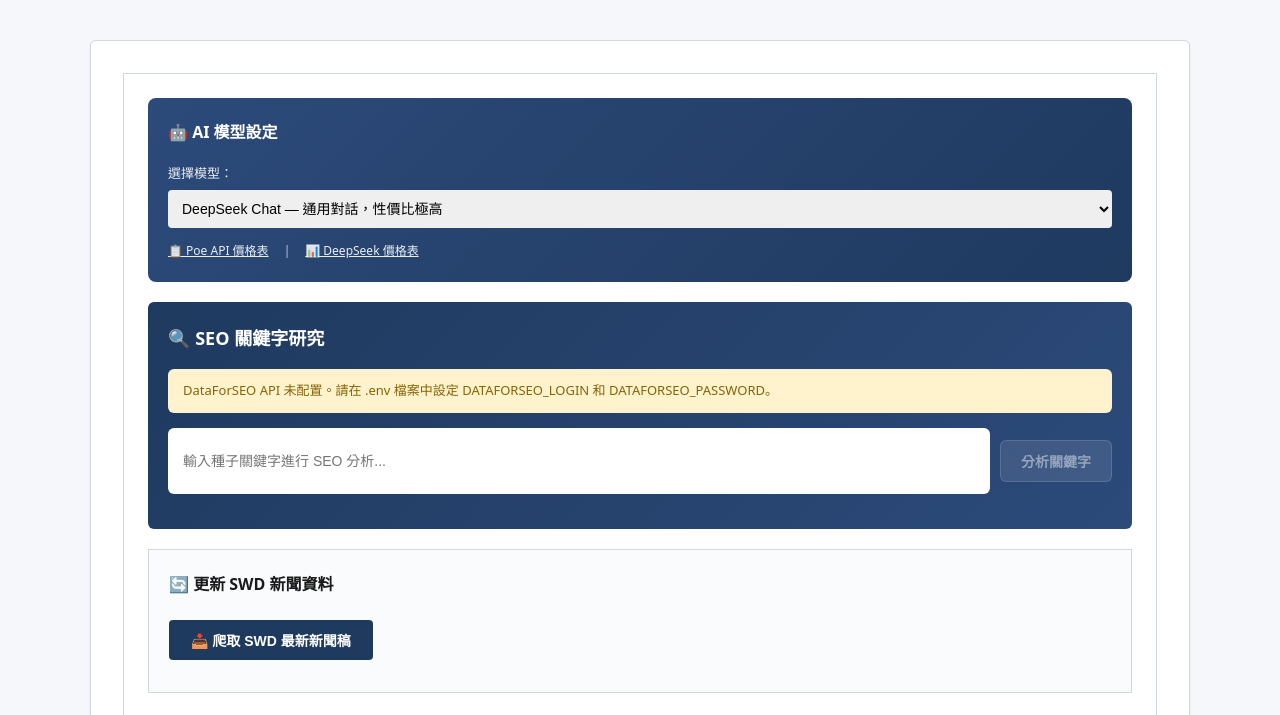
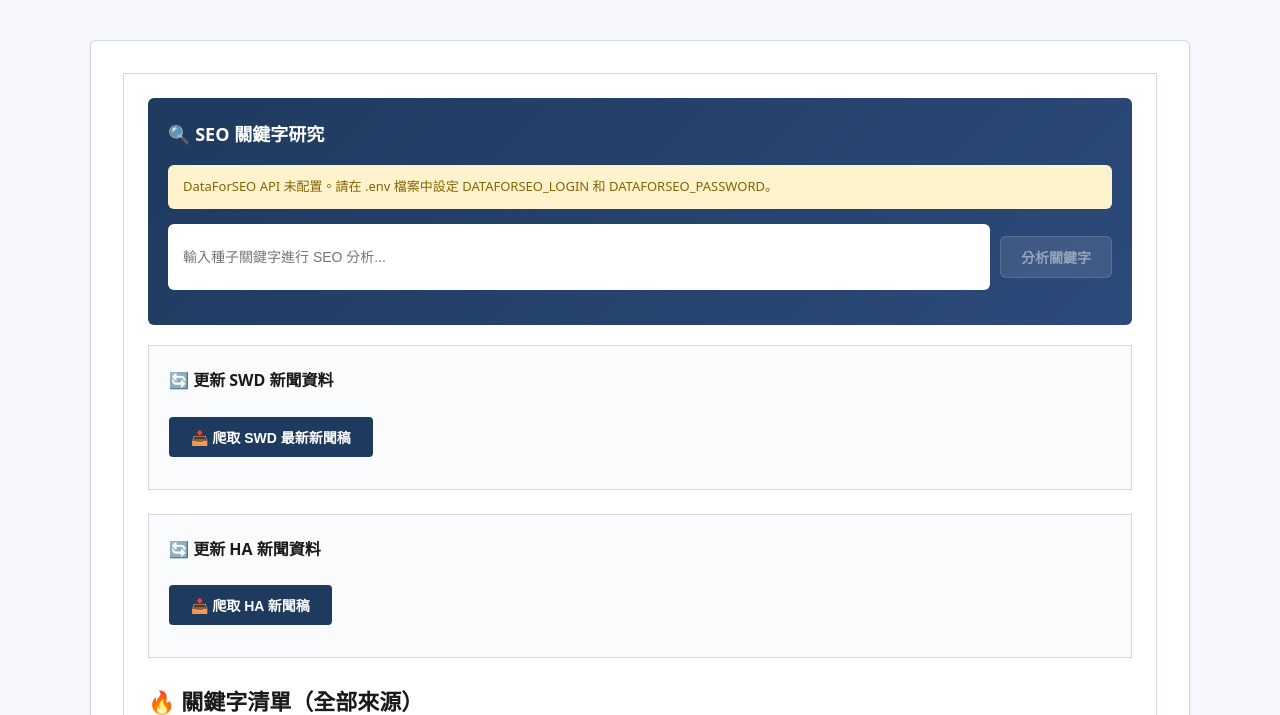
Before and after one commit to Richard-Wong-1999/webapp, a Flask app: page /keywords in a window 1280 px wide. Shown: the top 715 px of the page. Run offline with Flask 3, Linux system fonts and the light colour scheme; data that the repository does not hold is empty.

Commit message:
delete article generation ai api, reversed deepseek only.

```diff
--- a/app.py
+++ b/app.py
@@ -46,11 +46,8 @@ from services.seo_orchestrator import (
 from services.dataforseo_client import dataforseo_client
 from services.article_generator import background_generate_articles_by_source
 from services.llm_client import (
-    get_current_model,
     get_available_models,
-    set_model,
     get_poe_points,
-    accumulate_poe_points,
     call_llm
 )
 
@@ -352,9 +349,8 @@ def generate_articles():
 
     timestamp = datetime.now().strftime("%Y%m%d_%H%M%S")
 
-    # 取得當前選擇的 LLM 模型
-    llm_provider = session.get('selected_provider', Config.DEFAULT_PROVIDER)
-    llm_model = session.get('selected_model', Config.DEFAULT_MODEL)
+    llm_provider = Config.DEFAULT_PROVIDER
+    llm_model = Config.DEFAULT_MODEL
 
     logger.info(f"🤖 使用 LLM 模型: {llm_provider}/{llm_model}")
 
@@ -814,39 +810,6 @@ def api_stop_all_crawls():
     except Exception as e:
         logger.error(f"Stop all crawls error: {e}")
         return jsonify({"success": False, "message": str(e)}), 500
-
-
-# ==========================================================
-# 路由：LLM 模型切換
-# ==========================================================
-@app.route("/api/set_model", methods=["POST"])
-def api_set_model():
-    """設定當前使用的 LLM 模型"""
-    data = request.json
-    provider = data.get('provider', Config.DEFAULT_PROVIDER)
-    model = data.get('model', Config.DEFAULT_MODEL)
-
-    success = set_model(session, provider, model)
-
-    if success:
-        return jsonify({
-            "success": True,
-            "provider": provider,
-            "model": model,
-            "message": f"已切換至 {provider}/{model}"
-        })
-    else:
-        return jsonify({
-            "success": False,
-            "message": "無效的模型設定"
-        }), 400
-
-
-@app.route("/api/get_model", methods=["GET"])
-def api_get_model():
-    """獲取當前選擇的模型"""
-    model_info = get_current_model(session)
-    return jsonify(model_info)
 
 
 @app.route("/api/available_models", methods=["GET"])
--- a/templates/keywords.html
+++ b/templates/keywords.html
@@ -12,48 +12,6 @@
   <div class="container">
     <!-- 左區：關鍵字分析 -->
     <div class="left-panel">
-
-      <!-- AI 模型設定區塊 -->
-      <div class="model-selector-section" style="background: linear-gradient(135deg, #2c4a7a 0%, #1f3a5f 100%);
-           border-radius: 8px; padding: 20px; margin-bottom: 20px; color: white;">
-
-        <h3 style="margin: 0 0 15px 0; font-size: 16px;">
-          🤖 AI 模型設定
-        </h3>
-
-        <div style="flex: 1; min-width: 200px;">
-          <label style="font-size: 13px; opacity: 0.9; display: block; margin-bottom: 5px;">選擇模型：</label>
-          <select id="modelSelect" onchange="changeModel()"
-                  style="width: 100%; padding: 10px; border-radius: 4px; border: none; font-size: 14px; cursor: pointer;">
-            <optgroup label="Poe - OpenAI GPT">
-              <option value="poe:gpt-5.2">GPT-5.2 — 最新旗艦，能力最強</option>
-              <option value="poe:gpt-5.2-instant">GPT-5.2 Instant — 極速版 GPT-5.2，速度最快</option>
-              <option value="poe:gpt-5-mini">GPT-5 Mini — 輕量版 GPT-5，快速便宜</option>
-              <option value="poe:gpt-4.1">GPT-4.1 — 穩定可靠，廣泛應用</option>
-              <option value="poe:gpt-4.1-mini">GPT-4.1 Mini — 輕量快速，適合簡單任務</option>
-            </optgroup>
-            <optgroup label="Poe - Google Gemini">
-              <option value="poe:gemini-3-flash">Gemini 3 Flash — 快速便宜，日常首選</option>
-            </optgroup>
-            <optgroup label="DeepSeek（官方 API - 最便宜）">
-              <option value="deepseek:deepseek-chat">DeepSeek Chat — 通用對話，性價比極高</option>
-            </optgroup>
-          </select>
-        </div>
-
-        <!-- 價格參考連結 -->
-        <div style="margin-top: 12px; font-size: 12px; display: flex; gap: 15px; flex-wrap: wrap;">
-          <a href="https://poe.com/api_pricing" target="_blank"
-             style="color: rgba(255,255,255,0.9); text-decoration: underline;">
-            📋 Poe API 價格表
-          </a>
-          <span style="opacity: 0.7;">|</span>
-          <a href="https://api-docs.deepseek.com/zh-cn/quick_start/pricing/" target="_blank"
-             style="color: rgba(255,255,255,0.9); text-decoration: underline;">
-            📊 DeepSeek 價格表
-          </a>
-        </div>
-      </div>
 
       <!-- SEO 關鍵字研究區塊 -->
       <div class="seo-research-section" id="seoResearchSection">
@@ -274,52 +232,6 @@
   </div>
 
   <script>
-    // ============================================================
-    // LLM 模型切換
-    // ============================================================
-    async function changeModel() {
-      const select = document.getElementById('modelSelect');
-      const [provider, model] = select.value.split(':');
-
-      try {
-        const res = await fetch('/api/set_model', {
-          method: 'POST',
-          headers: { 'Content-Type': 'application/json' },
-          body: JSON.stringify({ provider, model })
-        });
-
-        const data = await res.json();
-
-        if (!data.success) {
-          console.error('Failed to set model:', data.message);
-          alert('切換模型失敗: ' + data.message);
-        }
-      } catch (e) {
-        console.error('Error changing model:', e);
-        alert('切換模型時發生錯誤');
-      }
-    }
-
-    async function loadCurrentModel() {
-      try {
-        const res = await fetch('/api/get_model');
-        const data = await res.json();
-
-        const select = document.getElementById('modelSelect');
-        const value = `${data.provider}:${data.model}`;
-
-        // 設定下拉選單值
-        if (select) {
-          const optionExists = Array.from(select.options).some(opt => opt.value === value);
-          if (optionExists) {
-            select.value = value;
-          }
-        }
-      } catch (e) {
-        console.warn('Failed to load current model:', e);
-      }
-    }
-
     // ============================================================
     // SEO API 狀態
     // ============================================================
@@ -1255,9 +1167,6 @@
     // 頁面載入
     // ============================================================
     window.addEventListener("load", async () => {
-      // 載入當前 LLM 模型設定
-      await loadCurrentModel();
-
       // 檢查 SEO API 狀態
       await checkSeoApiStatus();
 
```
Also changed, not shown: config.py (+0 -13 lines), services/article_generator.py (+48 -15 lines), 1 other file.
